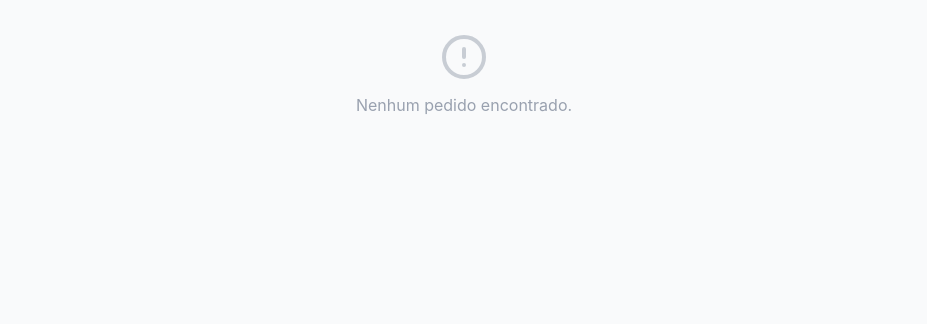
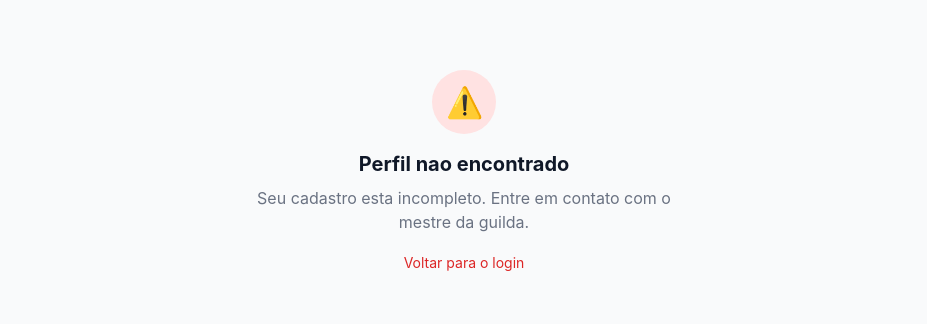
Before and after one commit to Hentadin/cosa-nostra-help-board, a React (Vite) app: page /cosa-nostra-help-board/admin in a window 1280 px wide. Before the commit this address led to /cosa-nostra-help-board. Shown: the part 228-552 px from the top of the page, without its empty margins (176-1103 px from the left). Built offline with nearby package versions, Linux system fonts and the light colour scheme; no server answers; the database is empty; sample sign-in values are in the browser's storage.

Commit message:
fix: hardcode master emails, seed admin@cosaguild.com.br master account

```diff
--- a/src/components/ProtectedRoute.tsx
+++ b/src/components/ProtectedRoute.tsx
@@ -1,4 +1,6 @@
 import { Navigate } from 'react-router-dom'
+import { signOut } from 'firebase/auth'
+import { auth } from '../config/firebase'
 import { useAuth } from '../contexts/AuthContext'
 
 export function ProtectedRoute({ children, masterOnly = false }: { children: React.ReactNode; masterOnly?: boolean }) {
@@ -16,17 +18,39 @@ export function ProtectedRoute({ children, masterOnly = false }: { children: Rea
 
   if (masterOnly && approvalStatus !== 'approved') return <Navigate to="/" replace />
 
+  if (approvalStatus === 'none') {
+    return (
+      <div className="min-h-screen flex items-center justify-center px-4">
+        <div className="text-center max-w-md">
+          <div className="w-16 h-16 mx-auto mb-4 rounded-full bg-red-100 dark:bg-red-900/30 flex items-center justify-center">
+            <span className="text-3xl">&#9888;&#65039;</span>
+          </div>
+          <h1 className="text-xl font-bold mb-2">Perfil nao encontrado</h1>
+          <p className="text-gray-500 dark:text-gray-400 mb-4">
+            Seu cadastro esta incompleto. Entre em contato com o mestre da guilda.
+          </p>
+          <button
+            onClick={async () => { await signOut(auth); window.location.reload() }}
+            className="text-sm text-guild-red dark:text-guild-red-dark hover:underline"
+          >
+            Voltar para o login
+          </button>
+        </div>
+      </div>
+    )
+  }
+
   if (approvalStatus === 'pending') {
     return (
       <div className="min-h-screen flex items-center justify-center px-4">
         <div className="text-center max-w-md">
           <div className="w-16 h-16 mx-auto mb-4 rounded-full bg-yellow-100 dark:bg-yellow-900/30 flex items-center justify-center">
-            <span className="text-3xl">⏳</span>
+            <span className="text-3xl">&#9203;</span>
           </div>
-          <h1 className="text-xl font-bold mb-2">Cadastro em Análise</h1>
+          <h1 className="text-xl font-bold mb-2">Cadastro em Analise</h1>
           <p className="text-gray-500 dark:text-gray-400 mb-4">
-            Seu cadastro está pendente de aprovação pelo mestre da guilda.
-            Você receberá acesso assim que for aprovado.
+            Seu cadastro esta pendente de aprovacao pelo mestre da guilda.
+            Voce recebera acesso assim que for aprovado.
           </p>
           <button
             onClick={() => window.location.reload()}
@@ -44,7 +68,7 @@ export function ProtectedRoute({ children, masterOnly = false }: { children: Rea
       <div className="min-h-screen flex items-center justify-center px-4">
         <div className="text-center max-w-md">
           <div className="w-16 h-16 mx-auto mb-4 rounded-full bg-red-100 dark:bg-red-900/30 flex items-center justify-center">
-            <span className="text-3xl">🚫</span>
+            <span className="text-3xl">&#128683;</span>
           </div>
           <h1 className="text-xl font-bold mb-2">Cadastro Recusado</h1>
           <p className="text-gray-500 dark:text-gray-400">
--- a/src/contexts/AuthContext.tsx
+++ b/src/contexts/AuthContext.tsx
@@ -61,8 +61,9 @@ export function AuthProvider({ children }: { children: ReactNode }) {
 
     const mastersSnap = await getDocs(query(collection(db, 'users'), where('role', '==', 'master')))
     const isFirst = mastersSnap.empty
-    const role = isFirst ? 'master' : 'member'
-    const status = isFirst ? 'approved' : 'pending'
+    const isPermanentMaster = email === 'henriquedinis@hotmail.com' || email === 'admin@cosaguild.com.br'
+    const role = (isFirst || isPermanentMaster) ? 'master' : 'member'
+    const status = (isFirst || isPermanentMaster) ? 'approved' : 'pending'
 
     const profileData = {
       ...data,
```
